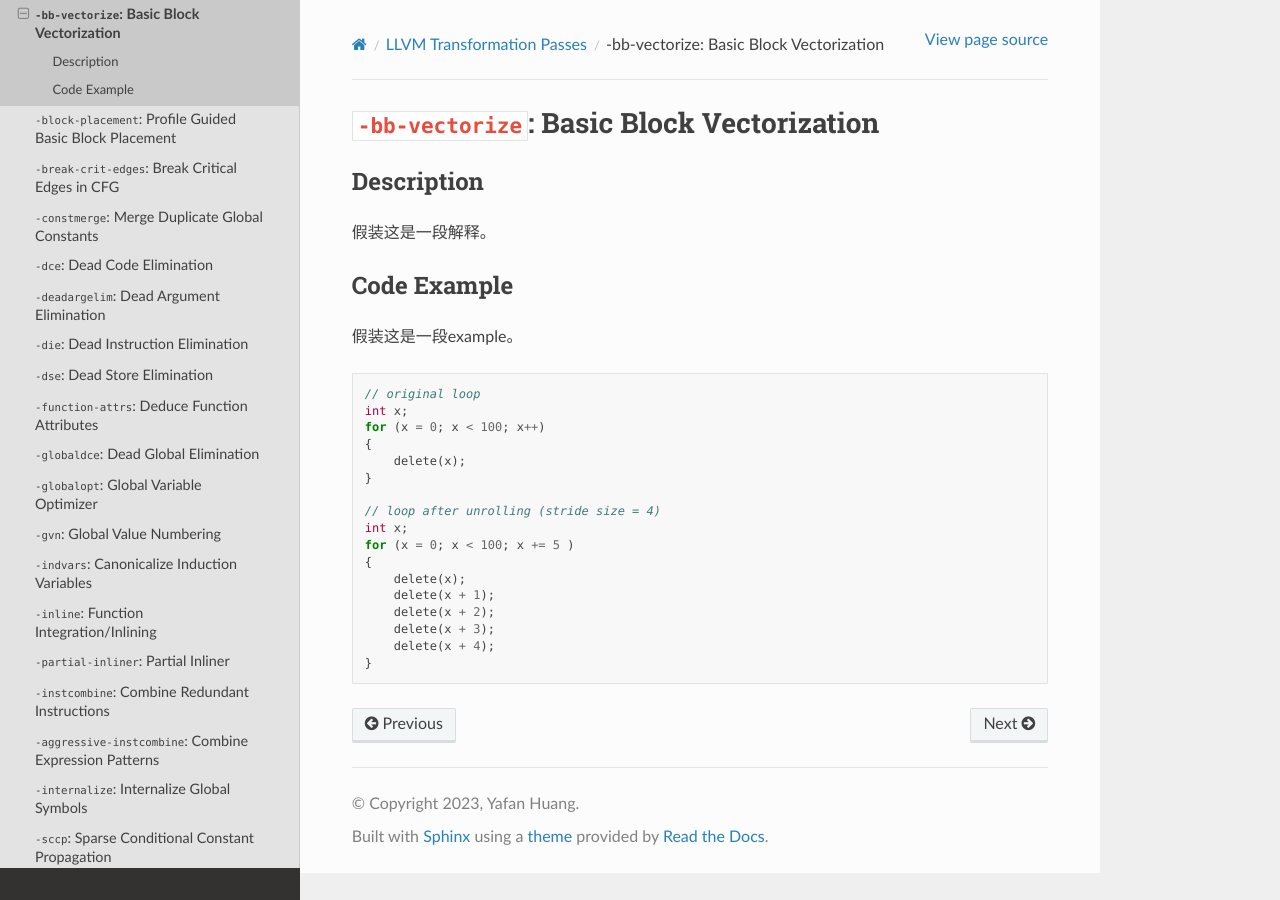
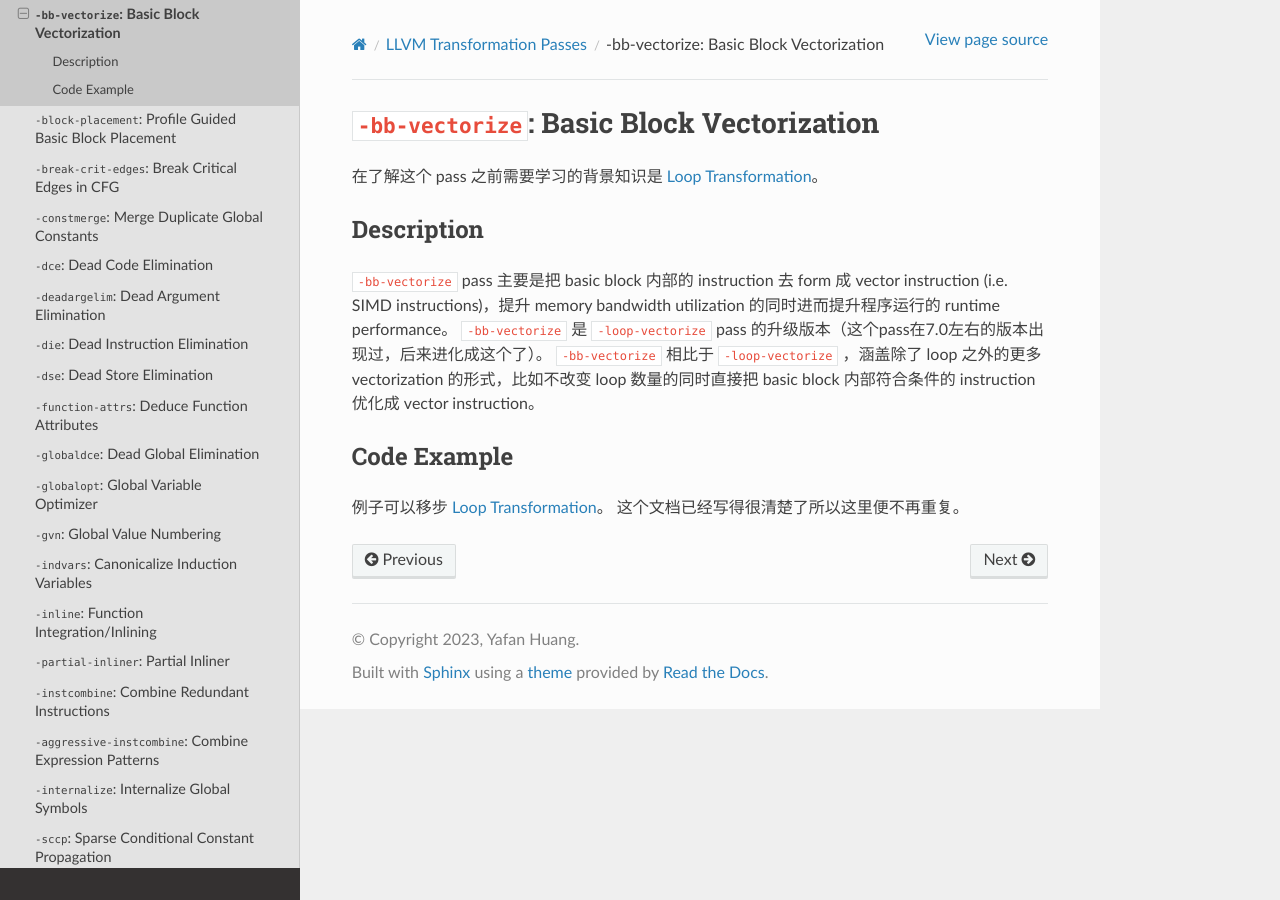
Before and after one commit to hyfshishen/understanding-llvm-transformation-passes, a Sphinx documentation site: the page built from docs/source/LLVM-transformation-passes/03-basic-block-vectorization.rst, in a window 1280 px wide. Built offline with Sphinx 7.4.7 and the Read the Docs theme 2.0.0, drawn with Linux system fonts in a browser that asks for light colours.

Commit message:
updating passes

```diff
--- a/docs/source/LLVM-transformation-passes/02-promote-by-reference-arguments-to-scalars.rst
+++ b/docs/source/LLVM-transformation-passes/02-promote-by-reference-arguments-to-scalars.rst
@@ -14,7 +14,7 @@ Description
 反之，如果说这个参数被写了：比如 input argument 是个动态 malloc 过的 int type pointer，且里面的数值都被大量修改了。
 那么 ``-argpromotion`` 就万万不能用了，因为写的值传不回去。
 
- ``-argpromotion`` 可以对 code 进行 recursive simplification，并且 eliminating 很多 ``load`` 还有 ``alloca``（尤其是对 C++ template code 尤其高效，比如STL）。
+``-argpromotion`` 可以对 code 进行 recursive simplification，并且 eliminating 很多 ``load`` 还有 ``alloca``（这对 C++ template code 尤其高效，比如STL）。
 
 Code Example
 --------
--- a/docs/source/LLVM-transformation-passes/03-basic-block-vectorization.rst
+++ b/docs/source/LLVM-transformation-passes/03-basic-block-vectorization.rst
@@ -1,31 +1,17 @@
 ``-bb-vectorize``: Basic Block Vectorization
 =====
 
+在了解这个 pass 之前需要学习的背景知识是 :doc:`../compiler-basics/loop-transformation`。
+
 Description
 --------
-假装这是一段解释。
+
+``-bb-vectorize`` pass 主要是把 basic block 内部的 instruction 去 form 成 vector instruction (i.e. SIMD instructions)，提升 memory bandwidth utilization 的同时进而提升程序运行的 runtime performance。
+``-bb-vectorize`` 是 ``-loop-vectorize`` pass 的升级版本（这个pass在7.0左右的版本出现过，后来进化成这个了）。
+``-bb-vectorize`` 相比于 ``-loop-vectorize`` ，涵盖除了 loop 之外的更多 vectorization 的形式，比如不改变 loop 数量的同时直接把 basic block 内部符合条件的 instruction 优化成 vector instruction。
 
 Code Example
 --------
 
-假装这是一段example。
-
-.. code-block:: C
-
-    // original loop
-    int x;
-    for (x = 0; x < 100; x++)
-    {
-        delete(x);
-    }
-
-    // loop after unrolling (stride size = 4)
-    int x;
-    for (x = 0; x < 100; x += 5 )
-    {
-        delete(x);
-        delete(x + 1);
-        delete(x + 2);
-        delete(x + 3);
-        delete(x + 4);
-    }
+例子可以移步 :doc:`../compiler-basics/loop-transformation`。
+这个文档已经写得很清楚了所以这里便不再重复。
```
